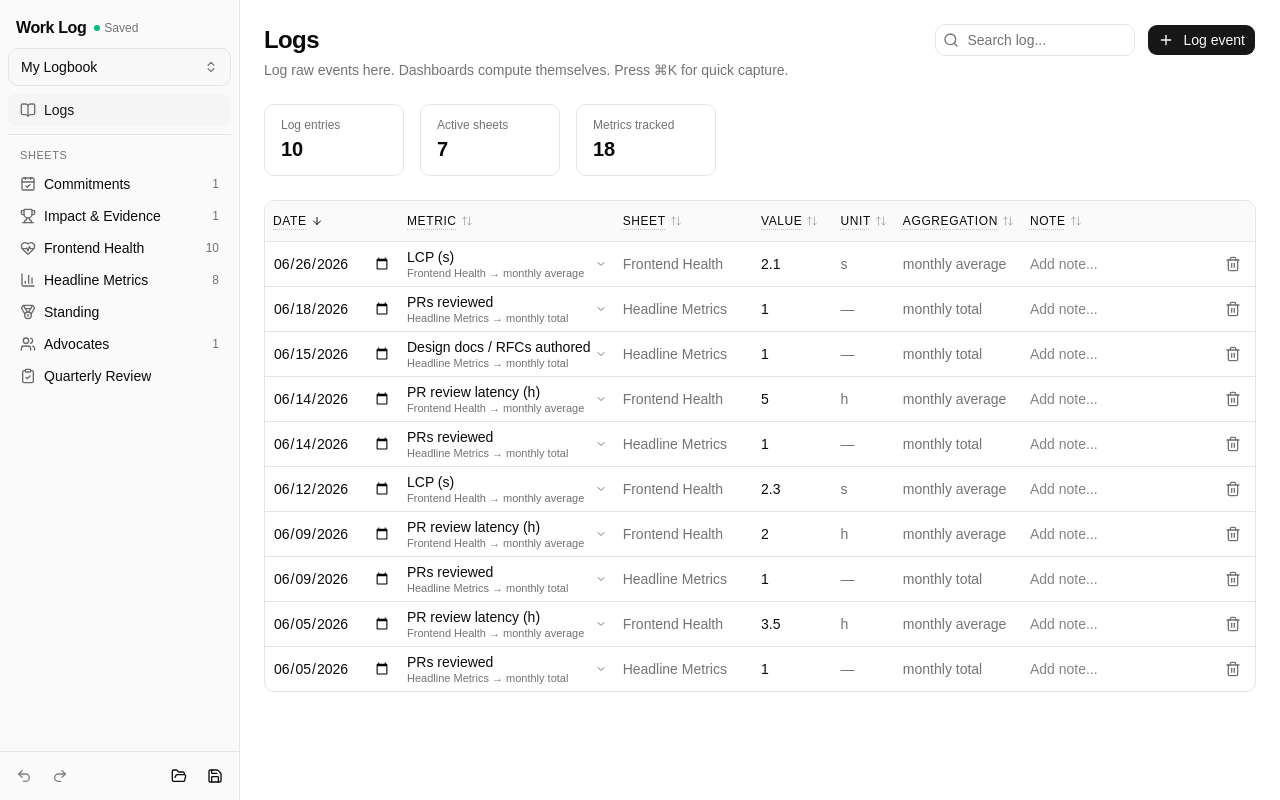
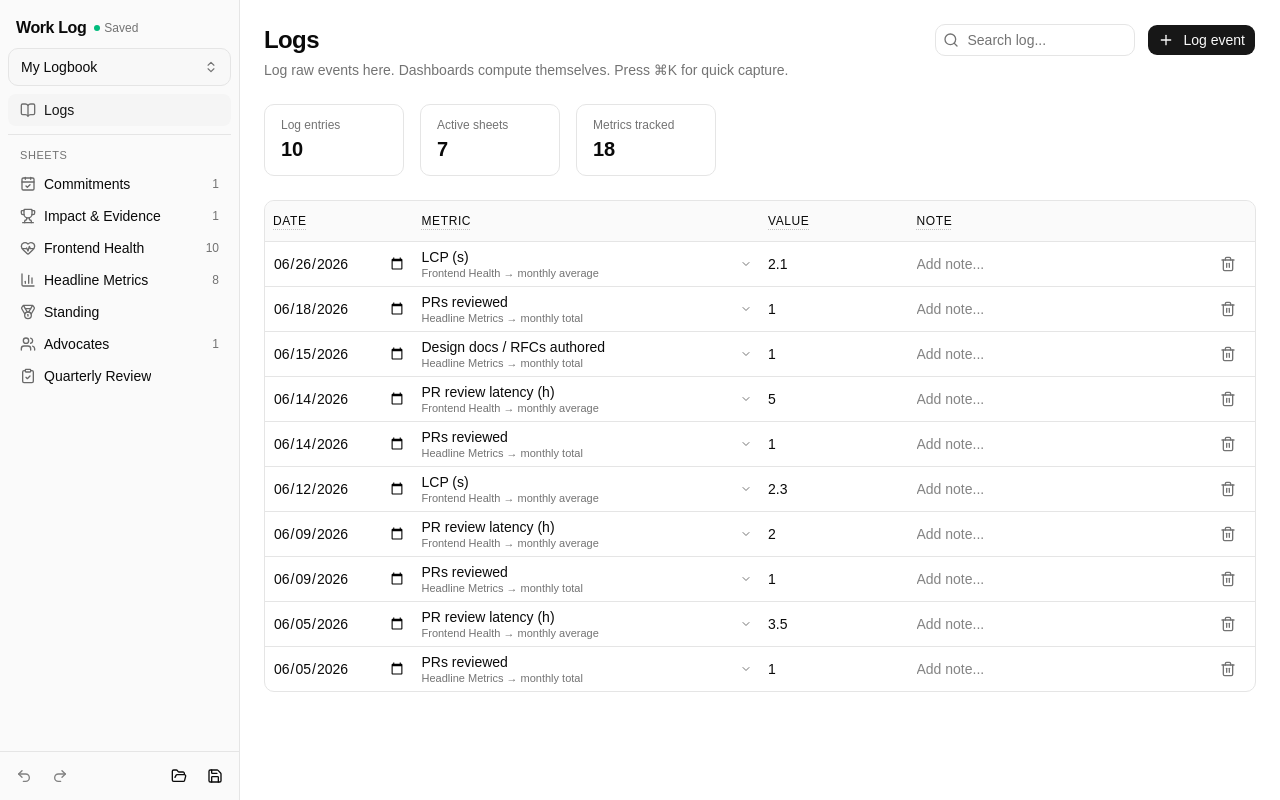
Before and after one commit to thisisabhinay/wlog, a React (Vite) app: page / in a window 1280 px wide. Built offline with nearby package versions, Linux system fonts and the light colour scheme.

Commit message:
refactor(log-view): trim columns and drop sort/resize for fixed widths

```diff
--- a/src/components/log-view.tsx
+++ b/src/components/log-view.tsx
@@ -1,4 +1,4 @@
-import { useState, useRef, useCallback } from 'react';
+import { useState, useRef } from 'react';
 import { Trash2, CalendarPlus, Plus, ChevronDown, Search } from 'lucide-react';
 import {
   Table, TableBody, TableCell, TableHead, TableHeader, TableRow,
@@ -7,69 +7,26 @@ import { Button } from '#components/ui/button';
 import {
   Popover, PopoverContent, PopoverTrigger,
 } from '#components/ui/popover';
-import { useDoc, useDocStore } from '#store/use-doc';
+import { useDoc } from '#store/use-doc';
 import { commands } from '#domain/commands';
 import { EmptyState } from '#components/empty-state';
-import { ColumnHeaderWithTooltip, type SortState } from '#components/column-header-tooltip';
-import { TruncatedText } from '#components/truncated-text';
+import { ColumnHeaderWithTooltip } from '#components/column-header-tooltip';
 import type { MetricId, EventId } from '#domain/schema';
 
 const LOG_COLUMNS = [
-  { id: 'log_date', label: 'Date' },
-  { id: 'log_metric', label: 'Metric' },
-  { id: 'log_sheet', label: 'Sheet' },
-  { id: 'log_value', label: 'Value' },
-  { id: 'log_unit', label: 'Unit' },
-  { id: 'log_agg', label: 'Aggregation' },
-  { id: 'log_note', label: 'Note' },
+  { id: 'log_date', label: 'Date', width: '15%' },
+  { id: 'log_metric', label: 'Metric', width: '35%' },
+  { id: 'log_value', label: 'Value', width: '15%' },
+  { id: 'log_note', label: 'Note', width: '30%' },
 ] as const;
-
-const DEFAULT_WIDTHS: Record<string, number> = {
-  log_date: 130,
-  log_metric: 180,
-  log_sheet: 140,
-  log_value: 80,
-  log_unit: 60,
-  log_agg: 110,
-  log_note: 200,
-};
 
 export function LogView({ search, onAdd }: { search: string; onAdd: () => void }) {
   const { workspace, run } = useDoc();
-  const setColumnWidth = useDocStore((s) => s.setColumnWidth);
-  const columnWidths = workspace.columnWidths ?? {};
   const activeMetrics = workspace.metrics.filter((m) => !m.archived);
-
-  const [sort, setSort] = useState<SortState>({ key: 'log_date', dir: 'desc' });
-
-  const toggleSort = (key: string) => {
-    setSort((prev) =>
-      prev.key === key ? { key, dir: prev.dir === 'asc' ? 'desc' : 'asc' } : { key, dir: 'asc' }
-    );
-  };
-
-  const getWidth = (colId: string) => columnWidths[`log:${colId}`] ?? DEFAULT_WIDTHS[colId];
-
-  const handleResizeStart = useCallback((colId: string, e: React.MouseEvent) => {
-    e.preventDefault();
-    const startX = e.clientX;
-    const startWidth = getWidth(colId);
-    const onMove = (ev: MouseEvent) => {
-      const newWidth = Math.max(50, startWidth + ev.clientX - startX);
-      setColumnWidth(`log:${colId}`, newWidth);
-    };
-    const onUp = () => {
-      document.removeEventListener('mousemove', onMove);
-      document.removeEventListener('mouseup', onUp);
-    };
-    document.addEventListener('mousemove', onMove);
-    document.addEventListener('mouseup', onUp);
-  }, [columnWidths, setColumnWidth]);
 
   const entries = [...workspace.log];
 
   const getMetric = (id: MetricId) => workspace.metrics.find((m) => m.id === id);
-  const getSheet = (sheetId: string) => workspace.sheets.find((s) => s.id === sheetId);
 
   const filtered = search
     ? entries.filter((e) => {
@@ -83,35 +40,7 @@ export function LogView({ search, onAdd }: { search: string; onAdd: () => void }
       })
     : entries;
 
-  const sorted = [...filtered].sort((a, b) => {
-    const dir = sort.dir === 'asc' ? 1 : -1;
-    switch (sort.key) {
-      case 'log_date': return dir * a.date.localeCompare(b.date);
-      case 'log_metric': {
-        const la = getMetric(a.metric)?.label ?? '';
-        const lb = getMetric(b.metric)?.label ?? '';
-        return dir * la.localeCompare(lb);
-      }
-      case 'log_sheet': {
-        const sa = getSheet(getMetric(a.metric)?.sheetId ?? '')?.name ?? '';
-        const sb = getSheet(getMetric(b.metric)?.sheetId ?? '')?.name ?? '';
-        return dir * sa.localeCompare(sb);
-      }
-      case 'log_value': return dir * (a.value - b.value);
-      case 'log_unit': {
-        const ua = getMetric(a.metric)?.unit ?? '';
-        const ub = getMetric(b.metric)?.unit ?? '';
-        return dir * ua.localeCompare(ub);
-      }
-      case 'log_agg': {
-        const aa = getMetric(a.metric)?.agg ?? '';
-        const ab = getMetric(b.metric)?.agg ?? '';
-        return dir * aa.localeCompare(ab);
-      }
-      case 'log_note': return dir * (a.note ?? '').localeCompare(b.note ?? '');
-      default: return 0;
-    }
-  });
+  const sorted = [...filtered].sort((a, b) => b.date.localeCompare(a.date));
 
   const handleEditField = (
     eId: EventId,
@@ -128,39 +57,21 @@ export function LogView({ search, onAdd }: { search: string; onAdd: () => void }
     run(commands.deleteEvent(event, idx));
   };
 
-  const aggLabel = (agg: string) => {
-    switch (agg) {
-      case 'avg': return 'monthly average';
-      case 'sum': return 'monthly total';
-      case 'latest': return 'latest';
-      case 'min': return 'minimum';
-      case 'max': return 'maximum';
-      default: return agg;
-    }
-  };
-
   return (
     <div className="rounded-lg border border-border overflow-hidden">
-      <Table>
+      <Table className="table-fixed">
         <TableHeader>
           <TableRow className="bg-muted/50">
             {LOG_COLUMNS.map((col) => (
               <TableHead
                 key={col.id}
-                className="text-xs font-medium uppercase tracking-wider relative"
-                style={{ width: getWidth(col.id), minWidth: 50 }}
+                className="text-xs font-medium uppercase tracking-wider"
+                style={{ width: col.width }}
               >
-                <ColumnHeaderWithTooltip
-                  columnId={col.id}
-                  label={col.label}
-                  sort={sort}
-                  onSort={toggleSort}
-                  resizable
-                  onResizeStart={(e) => handleResizeStart(col.id, e)}
-                />
+                <ColumnHeaderWithTooltip columnId={col.id} label={col.label} />
               </TableHead>
             ))}
-            <TableHead className="w-10" />
+            <TableHead style={{ width: '5%' }} />
           </TableRow>
         </TableHeader>
         <TableBody>
@@ -176,12 +87,9 @@ export function LogView({ search, onAdd }: { search: string; onAdd: () => void }
               </TableCell>
             </TableRow>
           ) : (
-            sorted.map((event) => {
-              const metric = getMetric(event.metric);
-              const sheet = metric ? getSheet(metric.sheetId) : null;
-              return (
+            sorted.map((event) => (
                 <TableRow key={event.id}>
-                  <TableCell className="p-0" style={{ width: getWidth('log_date') }}>
+                  <TableCell className="p-0">
                     <input
                       type="date"
                       className="w-full px-2 py-1.5 text-sm bg-transparent outline-none"
@@ -191,19 +99,14 @@ export function LogView({ search, onAdd }: { search: string; onAdd: () => void }
                       }
                     />
                   </TableCell>
-                  <TableCell className="p-0" style={{ width: getWidth('log_metric') }}>
+                  <TableCell className="p-0">
                     <MetricPicker
                       value={event.metric}
                       metrics={activeMetrics}
                       onChange={(v) => handleEditField(event.id as EventId, 'metric', event, v)}
                     />
                   </TableCell>
-                  <TableCell className="px-2 py-1.5" style={{ width: getWidth('log_sheet') }}>
-                    <TruncatedText className="text-sm text-muted-foreground">
-                      {sheet?.name ?? '—'}
-                    </TruncatedText>
-                  </TableCell>
-                  <TableCell className="p-0" style={{ width: getWidth('log_value') }}>
+                  <TableCell className="p-0">
                     <input
                       type="number"
                       step="any"
@@ -214,17 +117,7 @@ export function LogView({ search, onAdd }: { search: string; onAdd: () => void }
                       }
                     />
                   </TableCell>
-                  <TableCell className="px-2 py-1.5" style={{ width: getWidth('log_unit') }}>
-                    <span className="text-sm text-muted-foreground tabular-nums">
-                      {metric?.unit ?? '—'}
-                    </span>
-                  </TableCell>
-                  <TableCell className="px-2 py-1.5" style={{ width: getWidth('log_agg') }}>
-                    <TruncatedText className="text-sm text-muted-foreground">
-                      {metric ? aggLabel(metric.agg) : '—'}
-                    </TruncatedText>
-                  </TableCell>
-                  <TableCell className="p-0" style={{ width: getWidth('log_note') }}>
+                  <TableCell className="p-0">
                     <input
                       className="w-full px-2 py-1.5 text-sm bg-transparent outline-none"
                       value={event.note ?? ''}
@@ -234,7 +127,7 @@ export function LogView({ search, onAdd }: { search: string; onAdd: () => void }
                       }
                     />
                   </TableCell>
-                  <TableCell className="w-10">
+                  <TableCell>
                     <Button
                       variant="ghost"
                       size="icon"
@@ -245,8 +138,7 @@ export function LogView({ search, onAdd }: { search: string; onAdd: () => void }
                     </Button>
                   </TableCell>
                 </TableRow>
-              );
-            })
+              ))
           )}
         </TableBody>
       </Table>
```
